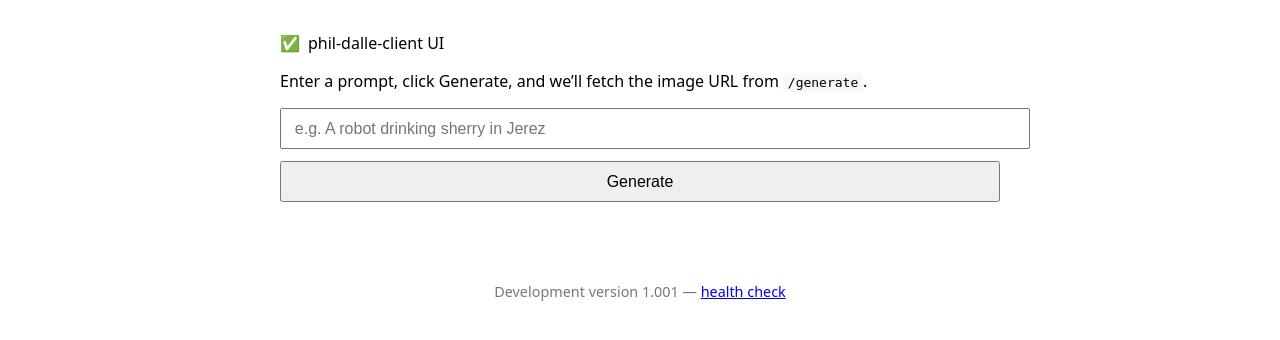
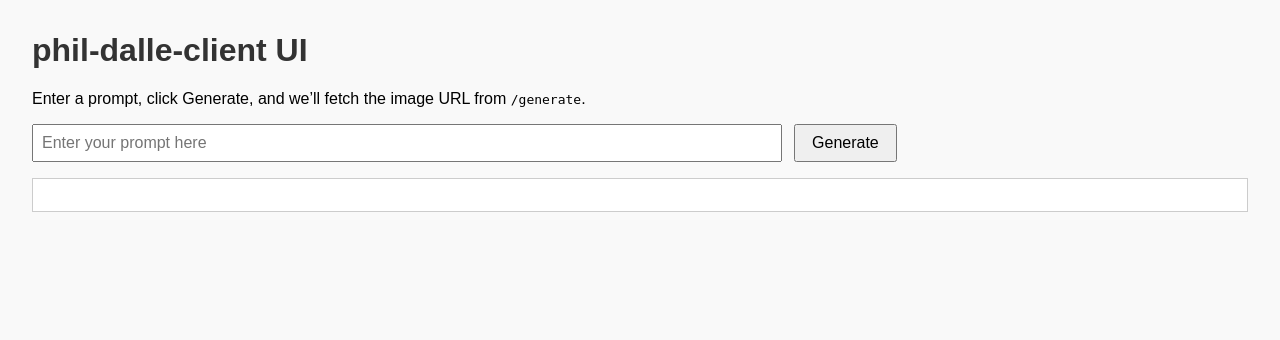
Before and after one commit to Philberto99/phil-dalle-client, a Flask app: page / in a window 1280 px wide. Shown: the top 340 px of the page. Run offline with Flask 3, Linux system fonts and the light colour scheme.

Commit message:
Restore index.html UI for phil-dalle-client

```diff
--- a/templates/index.html
+++ b/templates/index.html
@@ -1,83 +1,74 @@
-<!doctype html>
+<!DOCTYPE html>
 <html lang="en">
 <head>
-  <meta charset="utf-8" />
-  <title>phil-dalle-client</title>
-  <meta name="viewport" content="width=device-width, initial-scale=1" />
+  <meta charset="UTF-8">
+  <title>phil-dalle-client UI</title>
   <style>
-    body { font-family: system-ui, sans-serif; max-width: 720px; margin: 2rem auto; padding: 0 1rem; }
-    header { display: flex; align-items: center; gap: .5rem; margin-bottom: 1rem; }
-    .ok { color: #0a7a3f; font-weight: 600; }
-    form { display: grid; gap: .75rem; margin-bottom: 1rem; }
-    input[type="text"] { padding: .6rem .8rem; font-size: 1rem; width: 100%; }
-    button { padding: .6rem .9rem; font-size: 1rem; cursor: pointer; }
-    .status { min-height: 1.25rem; color: #555; }
-    img { max-width: 100%; border: 1px solid #ddd; border-radius: 6px; }
-    .result { margin-top: 1rem; }
-    code { background: #f6f8fa; padding: .1rem .3rem; border-radius: 4px; }
-    footer { margin-top: 3rem; font-size: .9rem; color: #777; text-align: center; }
+    body {
+      font-family: Arial, sans-serif;
+      margin: 2em;
+      background-color: #f9f9f9;
+    }
+    h1 {
+      color: #333;
+    }
+    #result {
+      margin-top: 1em;
+      padding: 1em;
+      background: #fff;
+      border: 1px solid #ccc;
+    }
+    input[type="text"] {
+      width: 60%;
+      padding: 0.5em;
+      font-size: 1em;
+    }
+    button {
+      padding: 0.5em 1em;
+      font-size: 1em;
+      margin-left: 0.5em;
+      cursor: pointer;
+    }
+    img {
+      margin-top: 1em;
+      max-width: 100%;
+      border: 1px solid #ccc;
+    }
   </style>
 </head>
 <body>
-  <header>
-    <span class="ok">✅</span>
-    <div>phil-dalle-client UI</div>
-  </header>
-
+  <h1>phil-dalle-client UI</h1>
   <p>Enter a prompt, click Generate, and we’ll fetch the image URL from <code>/generate</code>.</p>
 
-  <form id="form">
-    <input id="prompt" type="text" placeholder="e.g. A robot drinking sherry in Jerez" />
-    <button type="submit">Generate</button>
-    <div class="status" id="status"></div>
-  </form>
+  <input type="text" id="prompt" placeholder="Enter your prompt here">
+  <button onclick="generateImage()">Generate</button>
 
-  <div class="result" id="result"></div>
-
-  <footer>
-    Development version 1.001 — <a href="/health" target="_blank">health check</a>
-  </footer>
+  <div id="result"></div>
 
   <script>
-    const form = document.getElementById('form');
-    const promptInput = document.getElementById('prompt');
-    const statusEl = document.getElementById('status');
-    const resultEl = document.getElementById('result');
-
-    form.addEventListener('submit', async (e) => {
-      e.preventDefault();
-      const prompt = promptInput.value.trim();
-      if (!prompt) {
-        statusEl.textContent = 'Please enter a prompt.';
-        return;
-      }
-      statusEl.textContent = 'Generating...';
+    async function generateImage() {
+      const prompt = document.getElementById("prompt").value.trim();
+      const resultDiv = document.getElementById("result");
+      resultDiv.innerHTML = "Generating...";
 
       try {
-        const res = await fetch('/generate', {
-          method: 'POST',
-          headers: { 'Content-Type': 'application/json' },
+        const response = await fetch("/generate", {
+          method: "POST",
+          headers: { "Content-Type": "application/json" },
           body: JSON.stringify({ prompt })
         });
 
-        const data = await res.json();
-        if (!res.ok) {
-          statusEl.textContent = data.error || 'Something went wrong.';
-          resultEl.innerHTML = '';
-          return;
+        const data = await response.json();
+
+        if (data.error) {
+          resultDiv.innerHTML = `<strong>Error:</strong> ${data.error}<br><pre>${JSON.stringify(data.raw_response || {}, null, 2)}</pre><br><em>${data.footer}</em>`;
+        } else {
+          resultDiv.innerHTML = `<strong>Image URL:</strong> <a href="${data.image_url}" target="_blank">${data.image_url}</a><br><em>${data.footer}</em><br><img src="${data.image_url}" alt="Generated image">`;
         }
-
-        statusEl.textContent = 'Done!';
-        const url = data.image_url;
-        resultEl.innerHTML = `
-          <p><strong>Image URL:</strong> <a href="${url}" target="_blank" rel="noopener">${url}</a></p>
-          <img src="${url}" alt="Generated image" />
-        `;
       } catch (err) {
-        statusEl.textContent = 'Network error.';
-        resultEl.innerHTML = '';
+        resultDiv.innerHTML = `<strong>Exception:</strong> ${err}`;
       }
-    });
+    }
   </script>
 </body>
 </html>
```
